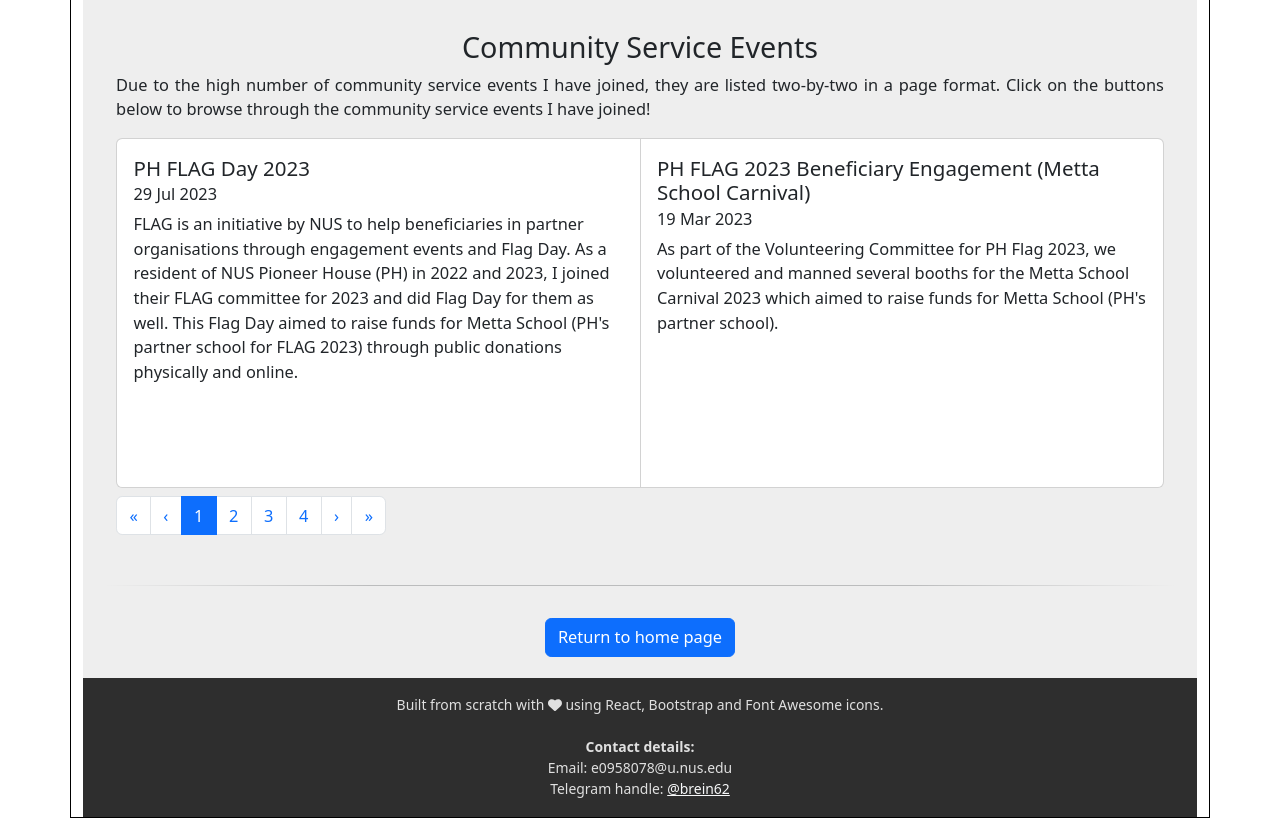
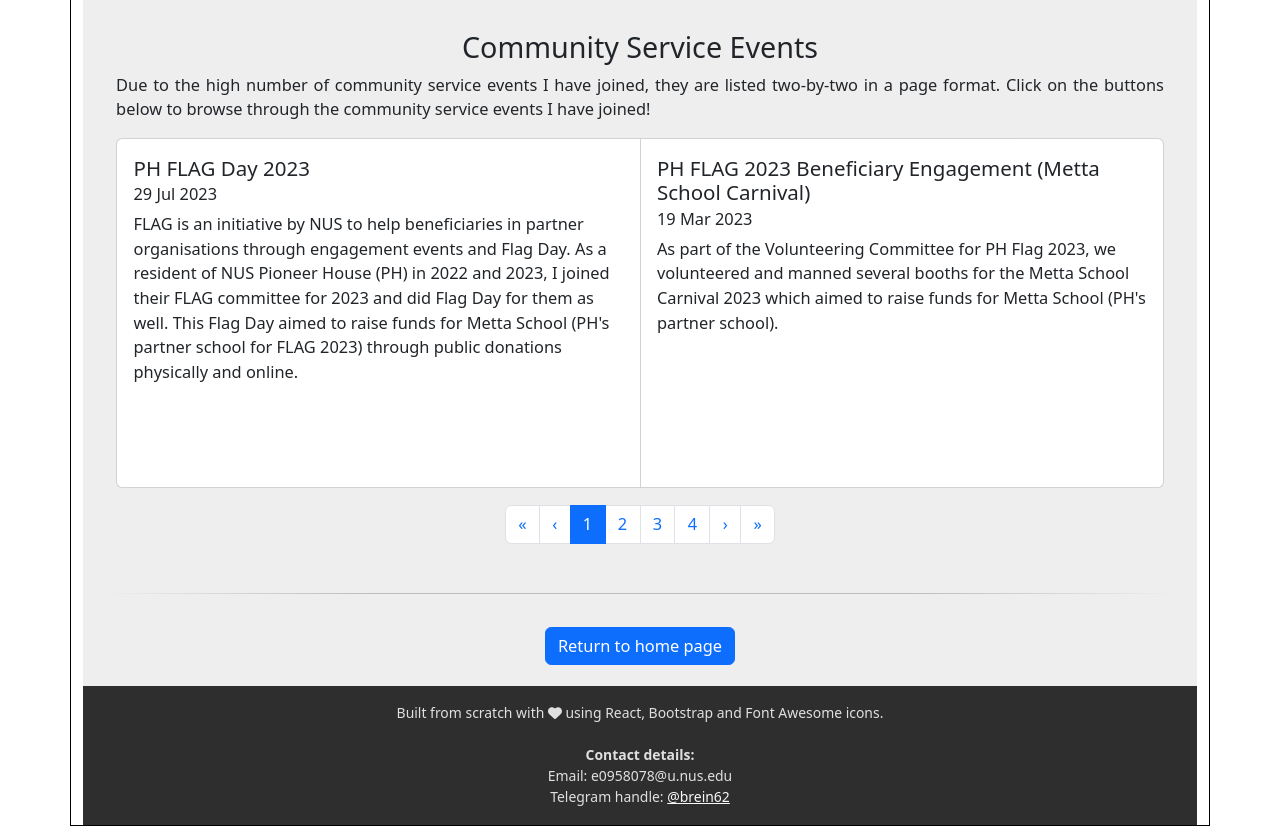
Before and after one commit to brein62/brein62.github.io, a React (Create React App) app: page /volunteering in a window 1280 px wide. Shown: the part 1840-2666 px from the top of the page. Built offline with nearby package versions, Linux system fonts and the light colour scheme.

Commit message:
Centre pagination for EventList and bugfix

```diff
--- a/src/components/base/side-pages/EventList.tsx
+++ b/src/components/base/side-pages/EventList.tsx
@@ -39,7 +39,7 @@ export default function EventList({ children, screenWidth } : { children : React
 
 
     return (
-        <Stack gap={2}>
+        <Stack gap={3}>
             <CardGroup>
                 { (screenWidth >= 576) ?
                 <Card style={ { marginTop: "1em", height: "350px" } }>
@@ -66,13 +66,16 @@ export default function EventList({ children, screenWidth } : { children : React
                                 </div>
                             </Fade>
                         </Card> )
-                    : <Fade in={open}>
+                    : ( (active * 2 - 1) === children.length ? <></> :
+                    <Fade in={open}>
                         <Card style={{ marginTop: "1em" }}>
                             { children[active * 2 - 1] }
                         </Card>
                     </Fade>
+                    )
                 }
             </CardGroup>
+            <div style={{ margin: "0 auto" }}>
                 <Pagination>
                     <Pagination.First onClick={ () => { setActiveN(1); } }/>
                     <Pagination.Prev onClick={ () => { if (active > 1) { setActiveN( active - 1 ); } else { setActiveN(pages); } } } />
@@ -80,6 +83,7 @@ export default function EventList({ children, screenWidth } : { children : React
                     <Pagination.Next onClick={ () => { if (active < pages) { setActiveN( active + 1 ); } else { setActiveN(1); } } } />
                     <Pagination.Last onClick={ () => { setActiveN( pages ); } } />
                 </Pagination>
+            </div>
         </Stack>
     )
 }
```
Lines whose indentation alone changed are shown as unchanged.
